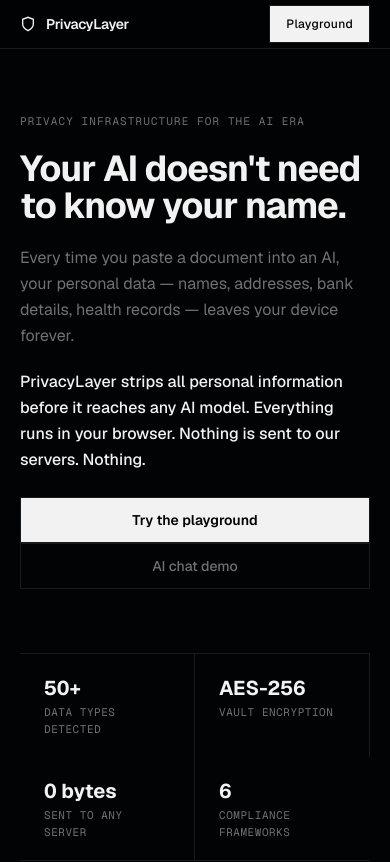
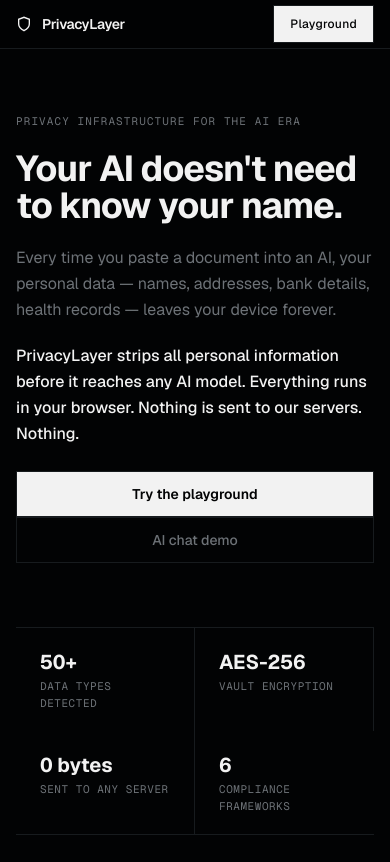
Before and after one commit to terencela/privacylayer, a Next.js app: page / in a window 390 px wide. Shown: the top 862 px of the page. Built offline with nearby package versions, Linux system fonts and the light colour scheme.

Commit message:
Fix mobile layout: w-full on main, consistent px-4 sm:px-5 padding

```diff
--- a/src/app/page.tsx
+++ b/src/app/page.tsx
@@ -88,7 +88,7 @@
     <div className="min-h-screen bg-background text-foreground font-sans">
       {/* Nav */}
       <header className="sticky top-0 z-40 w-full border-b border-border bg-background/95 backdrop-blur-sm">
-        <div className="max-w-5xl mx-auto px-5 h-12 flex items-center justify-between gap-6">
+        <div className="w-full max-w-5xl mx-auto px-4 sm:px-5 h-12 flex items-center justify-between gap-6">
           <div className="flex items-center gap-2.5 min-w-0">
             <svg width="16" height="16" viewBox="0 0 24 24" fill="none" stroke="currentColor" strokeWidth="2" strokeLinecap="round" className="shrink-0">
               <path d="M12 22s8-4 8-10V5l-8-3-8 3v7c0 6 8 10 8 10z" />
@@ -112,7 +112,7 @@
         </div>
       </header>
 
-      <main className="max-w-5xl mx-auto px-5">
+      <main className="w-full max-w-5xl mx-auto px-4 sm:px-5">
         {/* Hero */}
         <div className="py-16 md:py-24 border-b border-border">
           <div className="space-y-5 max-w-3xl">
@@ -290,7 +290,7 @@
           <p className="text-[11px] font-mono text-muted-foreground uppercase tracking-widest mb-6">
             Compliance coverage
           </p>
-          <div className="flex flex-wrap gap-0 border border-border w-fit">
+          <div className="flex flex-wrap gap-0 border border-border w-fit max-w-full">
             {COMPLIANCE.map((badge) => (
               <span key={badge} className="px-4 py-2 text-xs font-semibold border-r border-border last:border-r-0">
                 {badge}
@@ -362,7 +362,7 @@
 
       {/* Footer */}
       <footer className="border-t border-border">
-        <div className="max-w-5xl mx-auto px-5 py-6 flex flex-col sm:flex-row items-start sm:items-center justify-between gap-2">
+        <div className="w-full max-w-5xl mx-auto px-4 sm:px-5 py-6 flex flex-col sm:flex-row items-start sm:items-center justify-between gap-2">
           <span className="text-[11px] font-mono text-muted-foreground">
             PrivacyLayer — open source
           </span>
```
